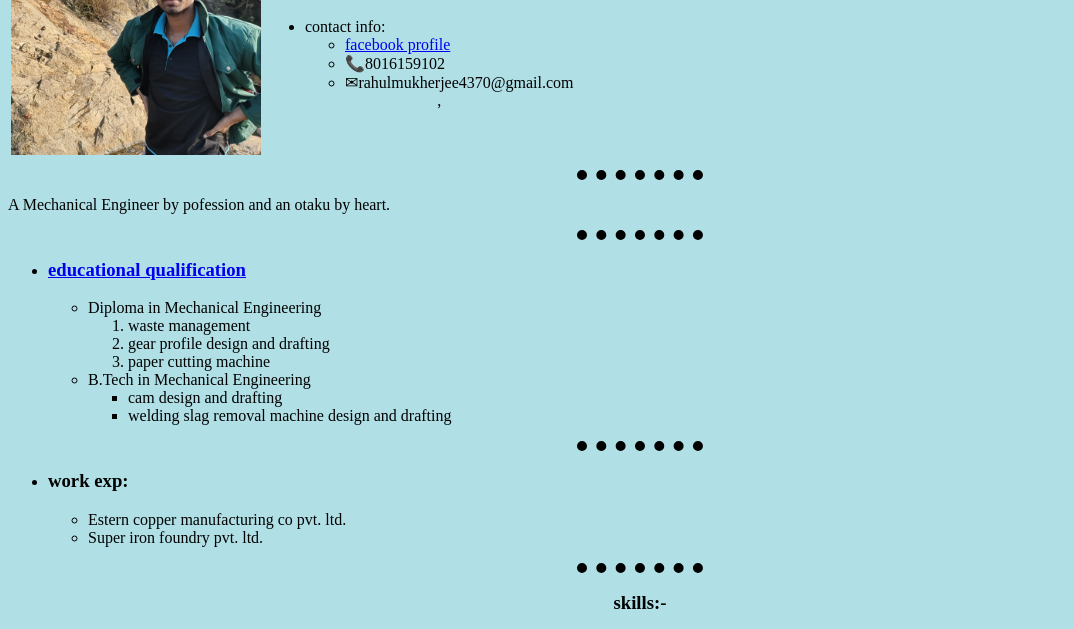
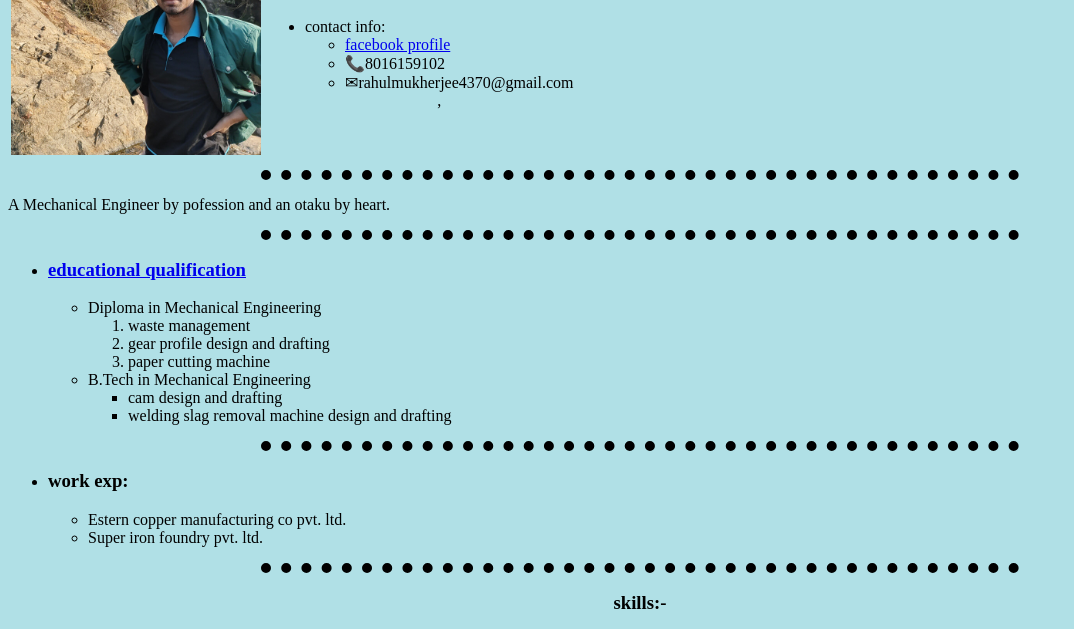
Before and after one commit to greed247/cv, a plain HTML site: page index.html in a window 1280 px wide. Shown: the part 106-735 px from the top of the page, without its empty margins (0-1074 px from the left). Drawn offline with Linux system fonts and the light colour scheme.

Commit message:
Update index.html

```diff
--- a/index.html
+++ b/index.html
@@ -10,8 +10,8 @@
     }
     hr{
       color:black;
-      border-style:dotted none none none;
-      width:10%;
+      border-style:dotted none none;
+      width:60%;
       border-width:10px;
 
     }
```
